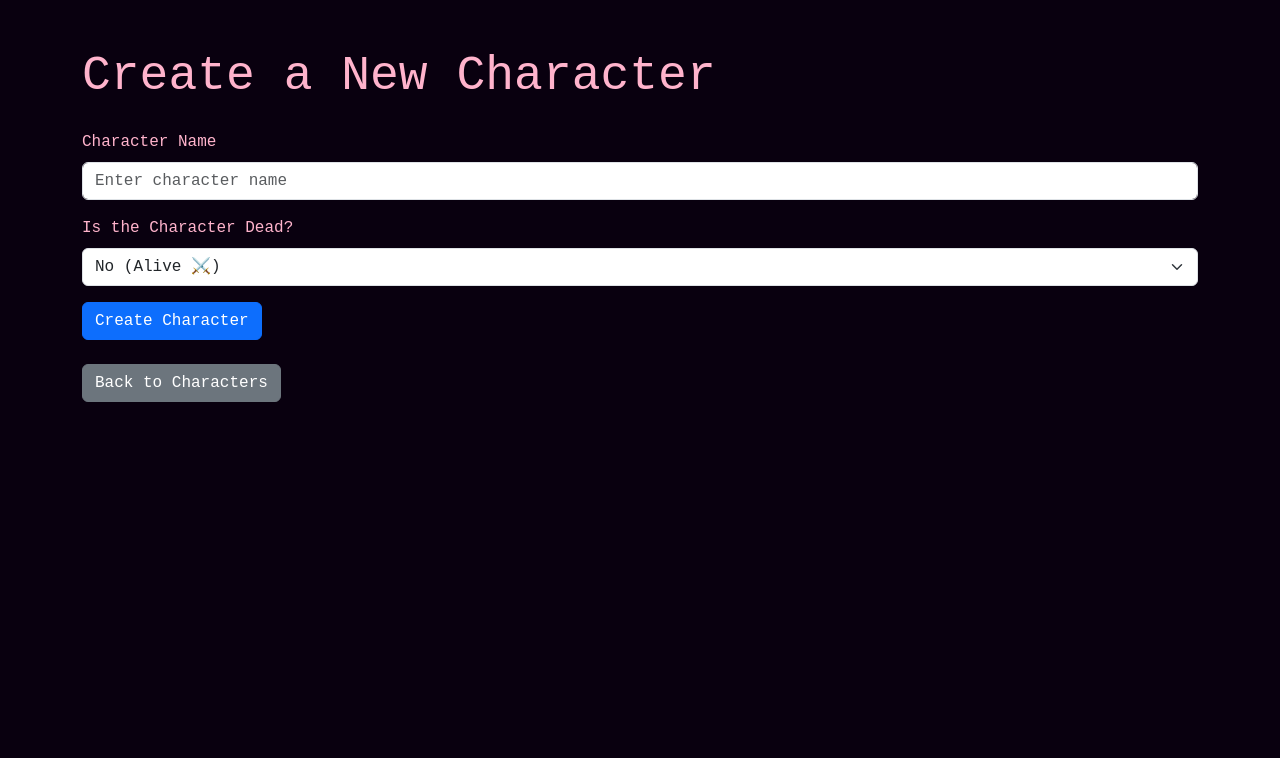
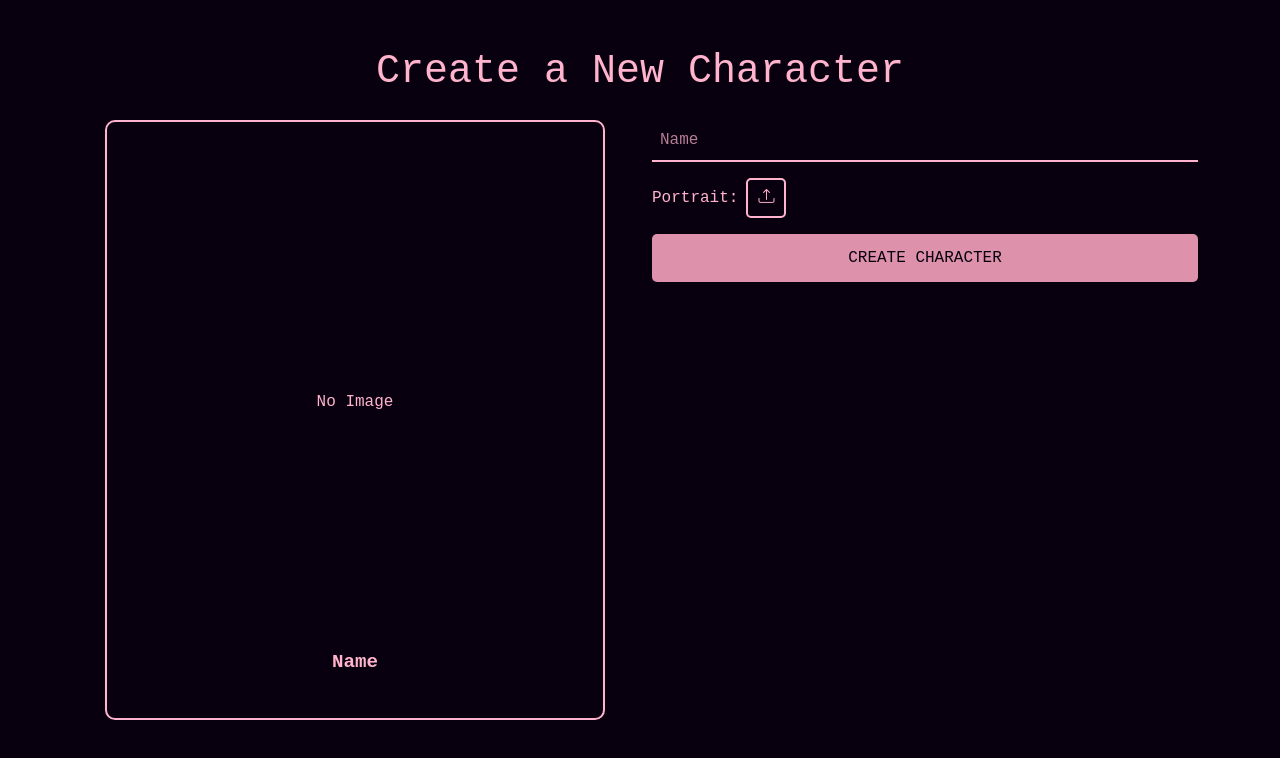
Before and after one commit to jnwee/bghelper, a Next.js app in the folder frontend/: page /characters/create in a window 1280 px wide. Shown: the top 758 px of the page. Built offline with nearby package versions, Linux system fonts and the light colour scheme; no server answers.

Commit message:
CharacterCreation Screen styled and functionality to add Images added

```diff
--- a/frontend/src/app/characters/create/page.jsx
+++ b/frontend/src/app/characters/create/page.jsx
@@ -1,103 +1,117 @@
-"use client"; // Enables client-side interactivity
+"use client";
 
-import { useState } from "react";
-import { useRouter } from "next/navigation";
+import React, { useState } from "react";
+import CharacterService from "@/service/CharacterService";
+import "@/app/css/create_character.css";
 
-export default function CreateCharacter() {
-  const router = useRouter();
+export default function CreateCharacterPage() {
+  const [name, setName] = useState("");
+  const [imageFile, setImageFile] = useState(null);
+  const [previewUrl, setPreviewUrl] = useState(null);
+  const [message, setMessage] = useState("");
 
-  // State to hold form inputs and messages
-  const [name, setName] = useState("");
-  const [dead, setDead] = useState(false);
-  const [message, setMessage] = useState("");
+  const handleImageChange = (e) => {
+    const file = e.target.files[0];
+    if (file) {
+      setImageFile(file);
+
+      // Generate preview
+      const reader = new FileReader();
+      reader.onloadend = () => setPreviewUrl(reader.result);
+      reader.readAsDataURL(file);
+    }
+  };
 
   const handleSubmit = async (e) => {
     e.preventDefault();
-    setMessage(""); // Clear previous messages
+    setMessage("");
 
     try {
-      const response = await fetch(
-        `${process.env.NEXT_PUBLIC_API_URL}/characters`,
-        {
-          method: "POST",
-          headers: { "Content-Type": "application/json" },
-          body: JSON.stringify({ name, dead }),
-        },
-      );
-
-      if (!response.ok) {
-        throw new Error(
-          "Failed to create character. Backend response: " + response.status,
-        );
+      if (!name || !imageFile) {
+        throw new Error("Name and Portrait are required!");
       }
 
+      const reader = new FileReader();
+      reader.onloadend = async () => {
+        const payload = { name, dead: false, imageUrl: reader.result };
+        await CharacterService.addCharacter(payload);
+
         setMessage("Character created successfully! ⚔️");
-      setName(""); // Reset the form
-      setDead(false);
-
-      // Navigate back to the characters list after a delay
-      setTimeout(() => router.push("/characters"), 2000);
+        setName("");
+        setImageFile(null);
+        setPreviewUrl(null);
+      };
+      reader.readAsDataURL(imageFile);
     } catch (error) {
-      console.error("Error creating character:", error);
-      setMessage("Error: " + error.message);
+      console.error(error);
+      setMessage(`Error: ${error.message}`);
     }
   };
 
   return (
     <div className="container mt-5">
-      <h1 className="display-5 mb-4">Create a New Character</h1>
-
-      {/* Success/Error Message */}
+      <h1 className="mb-4 text-center">Create a New Character</h1>
       {message && (
         <div
-          className={`alert ${message.startsWith("Error") ? "alert-danger" : "alert-success"}`}
+          className={`alert ${
+            message.startsWith("Error") ? "alert-danger" : "alert-success"
+          }`}
         >
           {message}
         </div>
       )}
 
-      {/* Character Form */}
-      <form onSubmit={handleSubmit}>
-        <div className="mb-3">
-          <label htmlFor="name" className="form-label">
-            Character Name
+      {/* Two Column Layout */}
+      <div className="row g-4">
+        {/* Left Column: Preview */}
+        <div className="col-md-6 d-flex flex-column align-items-center">
+          <div className="preview-container">
+            {previewUrl ? (
+              <img src={previewUrl} alt="Preview" className="preview-image" />
+            ) : (
+              <div className="preview-placeholder">No Image</div>
+            )}
+            <div className="preview-name">{name || "Name"}</div>
+          </div>
+        </div>
+
+        {/* Right Column: Form */}
+        <div className="col-md-6">
+          <form onSubmit={handleSubmit} className="d-flex flex-column gap-3">
+            {/* Name Input */}
+            <input
+              type="text"
+              className="custom-input"
+              placeholder="Name"
+              value={name}
+              onChange={(e) => setName(e.target.value)}
+              required
+            />
+
+            {/* File Input */}
+            <div className="d-flex align-items-center gap-2">
+              <label htmlFor="image" className="portrait-label">
+                Portrait:
               </label>
               <input
-            type="text"
-            id="name"
-            className="form-control"
-            value={name}
-            onChange={(e) => setName(e.target.value)}
-            placeholder="Enter character name"
+                type="file"
+                id="image"
+                className="file-input"
+                accept="image/*"
+                onChange={handleImageChange}
                 required
               />
+              <label htmlFor="image" className="file-button">
+                <i className="bi bi-upload"></i>
+              </label>
             </div>
 
-        <div className="mb-3">
-          <label htmlFor="dead" className="form-label">
-            Is the Character Dead?
-          </label>
-          <select
-            id="dead"
-            className="form-select"
-            value={dead}
-            onChange={(e) => setDead(e.target.value === "true")}
-          >
-            <option value="false">No (Alive ⚔️)</option>
-            <option value="true">Yes (Dead 💀)</option>
-          </select>
-        </div>
-
-        <button type="submit" className="btn btn-primary">
+            {/* Create Button */}
+            <button type="submit" className="custom-button">
               Create Character
             </button>
           </form>
-
-      {/* Navigation Button */}
-      <div className="mt-4">
-        <a href="/characters" className="btn btn-secondary">
-          Back to Characters
-        </a>
+        </div>
       </div>
     </div>
   );
--- /dev/null
+++ b/frontend/src/app/css/create_character.css
@@ -0,0 +1,109 @@
+/* Preview Container */
+.preview-container {
+    width: 500px;
+    height: 600px;
+    border: 2px solid var(--text-color);
+    border-radius: 10px;
+    display: flex;
+    flex-direction: column;
+    align-items: center;
+    justify-content: center;
+    overflow: hidden;
+    background-color: var(--background);
+    color: var(--text-color);
+}
+
+.preview-image {
+    margin-top: 2%;
+    margin-bottom: 4%;
+    height: 80%;
+    width: 75%;
+    object-fit: cover;
+    border-radius: 10px;
+}
+
+.preview-placeholder {
+    width: 75%;
+    height: 80%;
+    background-color: var(--background);
+    color: var(--text-color);
+    display: flex;
+    align-items: center;
+    justify-content: center;
+}
+
+.preview-name {
+    font-size: 1.2rem;
+    font-weight: bold;
+    margin-top: 0.5rem;
+    text-align: center;
+}
+
+/* Custom Text Input */
+.custom-input {
+    border: none;
+    border-bottom: 2px solid var(--text-color);
+    background: transparent;
+    outline: none;
+    color: var(--text-color);
+    font-size: 1rem;
+    width: 100%;
+    padding: 0.5rem;
+}
+
+.custom-input::placeholder {
+    color: var(--text-color);
+    opacity: 0.7;
+}
+
+/* Portrait File Input */
+.portrait-label {
+    font-size: 1rem;
+    color: var(--text-color);
+}
+
+.file-input {
+    display: none; /* Hide default input */
+}
+
+.file-button {
+    width: 2.5rem;
+    height: 2.5rem;
+    border: 2px solid var(--text-color);
+    border-radius: 5px;
+    background-color: var(--background);
+    color: var(--text-color);
+    display: flex;
+    align-items: center;
+    justify-content: center;
+    cursor: pointer;
+    transition:
+        background 0.3s,
+        color 0.3s;
+}
+
+.file-button:hover {
+    background-color: var(--button-hover);
+    color: var(--background);
+}
+
+/* Custom Submit Button */
+.custom-button {
+    background-color: var(--button-hover);
+    color: var(--background);
+    border: none;
+    border-radius: 5px;
+    padding: 0.75rem;
+    font-size: 1rem;
+    text-transform: uppercase;
+    cursor: pointer;
+    transition:
+        background 0.3s,
+        color 0.3s;
+}
+
+.custom-button:hover {
+    background-color: var(--background);
+    color: var(--text-color);
+    border: 2px solid var(--text-color);
+}
```
Also changed, not shown: frontend/src/app/css/character_card.css (+7 -5 lines). Lines whose indentation alone changed are shown as unchanged.
